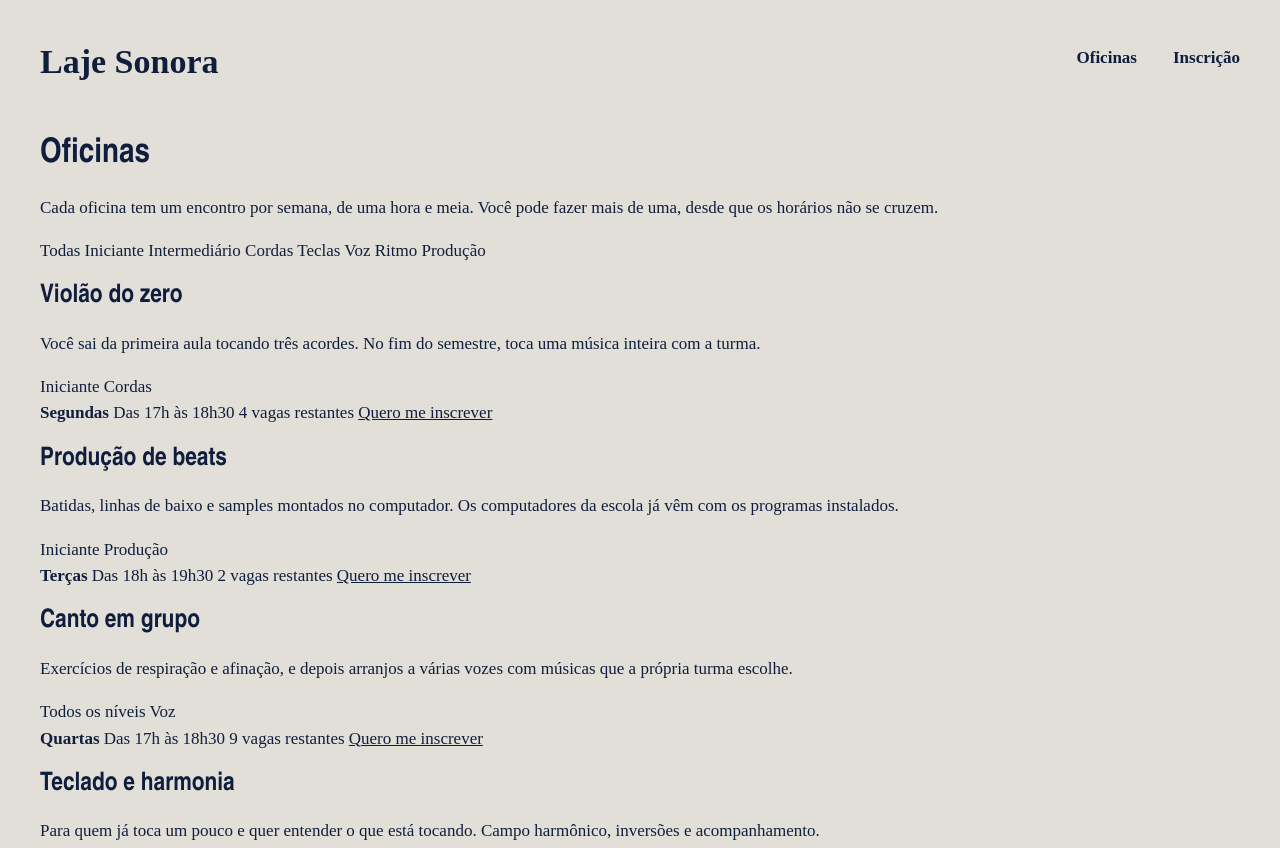
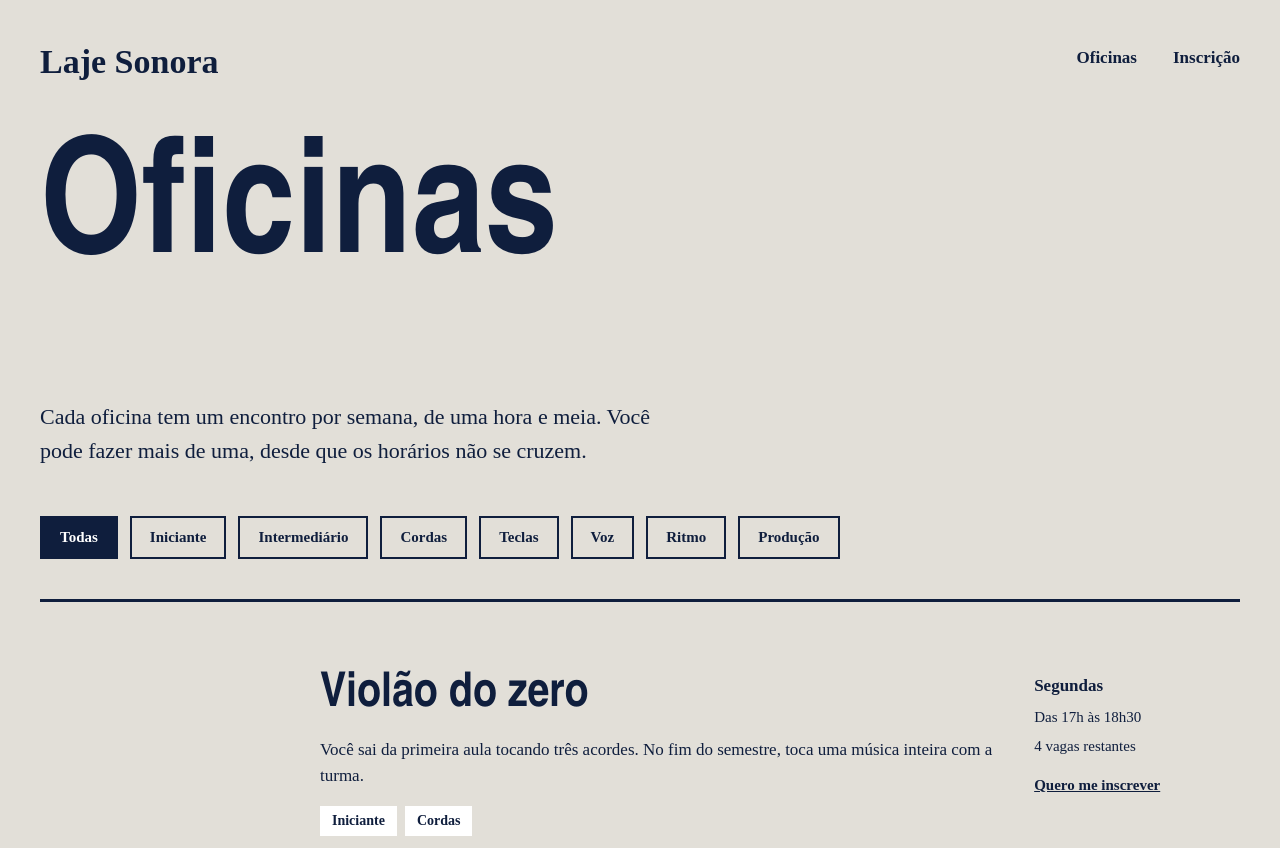
Before and after one commit to MiguelVasques11timc/laje-sonora, a plain HTML site: page oficinas.html in a window 1280 px wide. Shown: the top 848 px of the page. Drawn offline with Linux system fonts and the light colour scheme; a web font is replaced by a local one.

Commit message:
Página de oficinas pronta
css das oficinas pronto

```diff
--- a/oficinas.css
+++ b/oficinas.css
@@ -89,3 +89,93 @@ h1, h2, h3 {
     color: var(--fita);
     margin-bottom: 12px;
 }
+
+.titulo-pagina {
+    font-size: 160px;
+    margin-top: 24px;
+}
+
+.subtitulo-pagina {
+    font-size: 22px;
+    max-width: 640px;
+    margin-top: 16px;
+}
+
+.filtros {
+    margin-top: 48px;
+    display: flex;
+    gap: 12px;
+    flex-wrap: wrap;
+}
+
+.filtro {
+    border: 2px solid var(--tinta);
+    padding-block: 8px;
+    padding-inline: 18px;
+    font-weight: 600;
+    font-size: 15px;
+}
+
+.filtro.ativo {
+    background-color: var(--tinta);
+    color: var(--branco);
+}
+
+.lista {
+    margin-top: 40px;
+}
+
+.oficina {
+    padding-block: 32px;
+    border-top: 3px solid var(--tinta);
+    display: flex;
+    justify-content: center;
+    align-items: center;
+    gap: 40px;
+}
+
+.oficina .foto {
+    width: 240px;
+    height: 170px;
+    flex-shrink: 0;
+}
+
+.oficina-texto {
+    width: fit-content;
+}
+
+.oficina h2 {
+    font-size: 48px;
+    margin-bottom: 10px;
+}
+
+.etiquetas {
+    margin-top: 16px;
+    display: flex;
+    gap: 8px;
+}
+
+.etiqueta {
+    background-color: var(--branco);
+    padding-block: 4px;
+    padding-inline: 12px;
+    font-size: 14px;
+    font-weight: 600;
+}
+
+.oficina-detalhes {
+    width: 220px;
+    font-size: 15px;
+    display: flex;
+    flex-direction: column;
+    gap: 6px;
+}
+
+.oficina-detalhes strong {
+    font-size: 17px;
+}
+
+.oficina-detalhes a {
+    margin-top: 10px;
+    font-weight: 700;
+}
```
